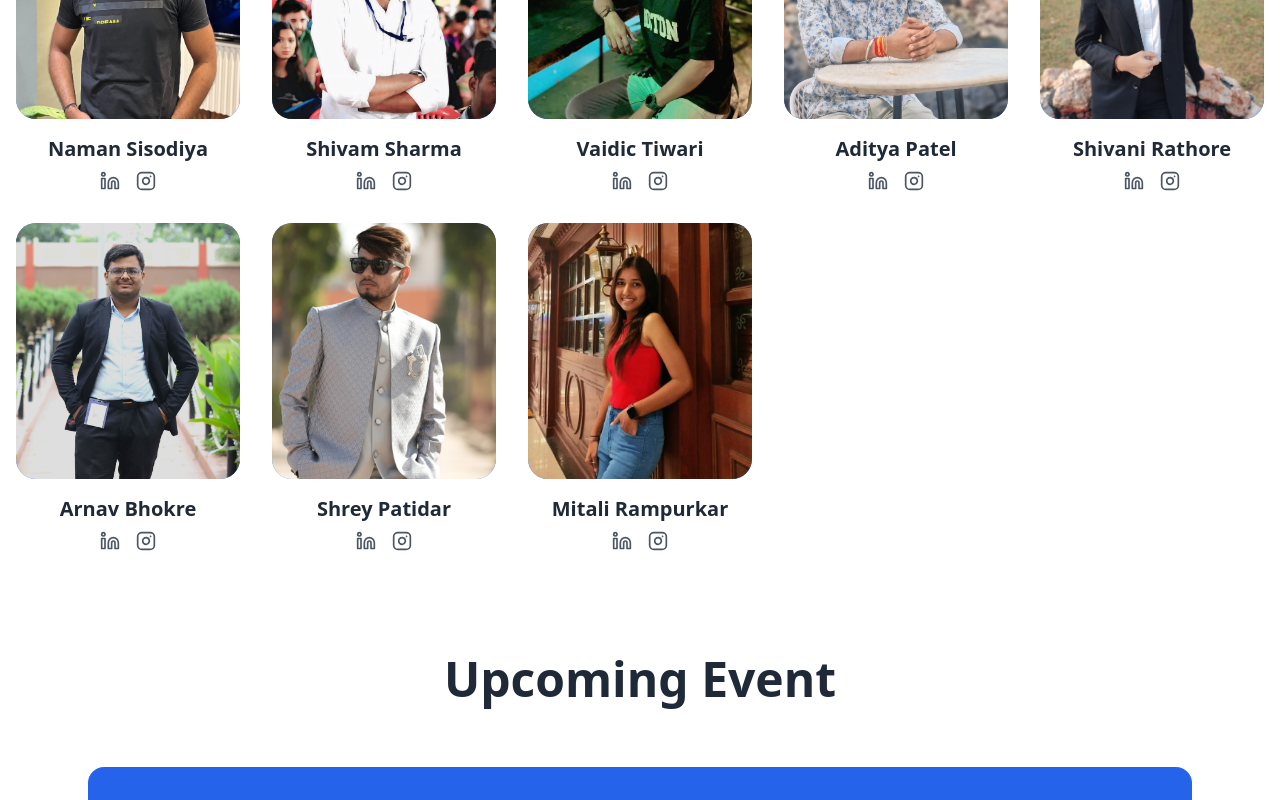
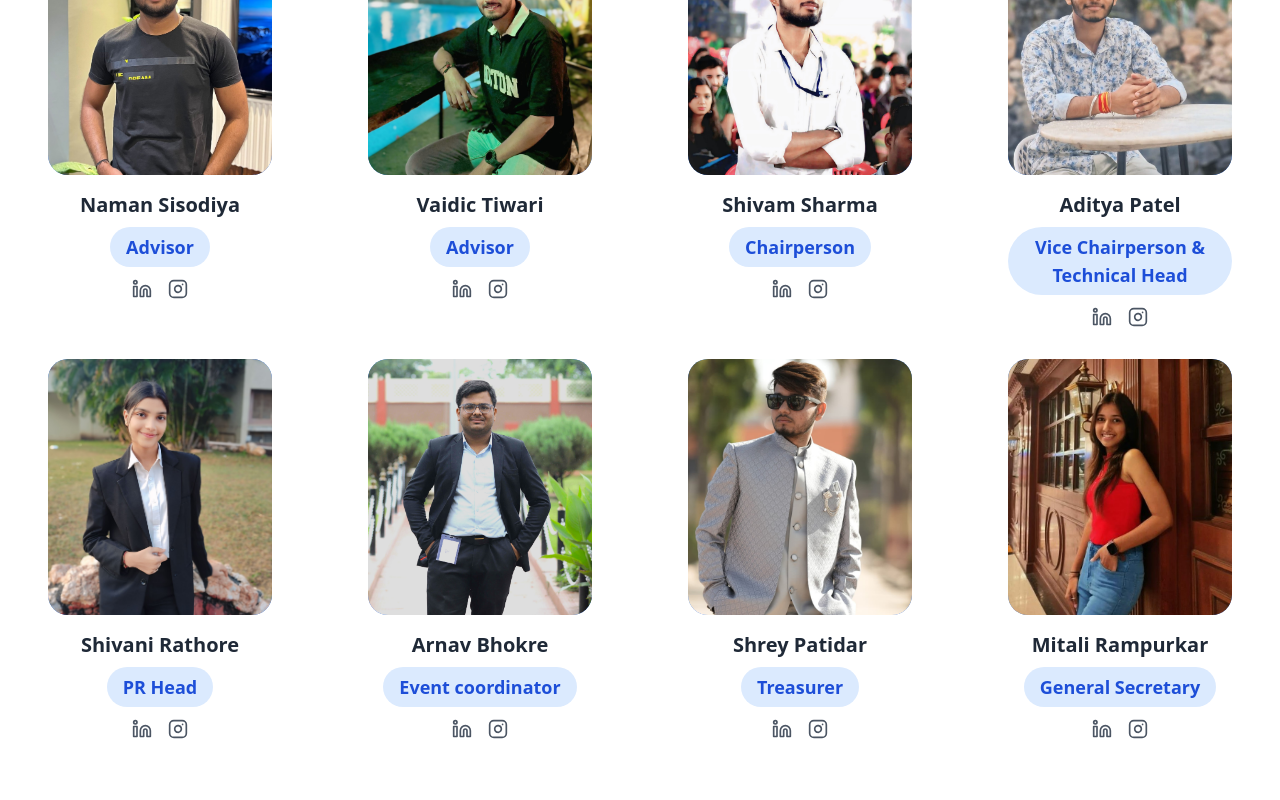
Before and after one commit to aadixcodes/NexHub---Tech-Community-Website, a Next.js app: page / in a window 1280 px wide. Shown: the part 3840-4640 px from the top of the page. Built offline with nearby package versions, Linux system fonts and the light colour scheme.

Commit message:
nexhubteam readyy

```diff
--- a/src/components/OurTeam.jsx
+++ b/src/components/OurTeam.jsx
@@ -1,140 +1,10 @@
-// import React from 'react';
-
-// const OurTeam = () => {
-//   return (
-//     <div className="mx-auto px-4 my-12  container py-8 text-gray-800">
-//       <div className="text-center flex flex-col justify-center items-center py-12">
-//         <h1 className="text-4xl md:text-5xl font-bold text-black-600">Meet the <span className='text-blue-500'> Visionaries </span> Behind NexHub</h1>
-//         <p className="text-lg text-gray-600 mt-4 max-w-5xl">
-//           At NexHub, our core team represents the driving force behind innovation, collaboration, and success. Each member brings unique expertise, passion, and dedication to creating solutions that make a difference. Together, we're shaping the future, one step at a time.
-//         </p>
-//       </div>
-
-//       <div className="grid grid-cols-1 sm:grid-cols-2 lg:grid-cols-3 xl:grid-cols-5 gap-8 justify-items-center">
-//         {/* Naman */}
-//         <div className="flex flex-col items-center w-full max-w-[224px]">
-//           <div className="relative w-56 h-64 bg-yellow-500 rounded-[20px] overflow-hidden">
-//             <img
-//               alt="Portrait of Naman Sisodiya"
-//               className="absolute top-0 w-full h-full object-cover transition-transform duration-500 hover:scale-110"
-//               src="/Assets/MembersImages/naman.jpg"
-//             />
-//           </div>
-//           <div className="mt-4 text-center w-full">
-//             <h2 className="text-xl font-bold">Naman Sisodiya</h2>
-//             <a
-//               href="https://www.linkedin.com/in/naman-sisodiya-7632622aa"
-//               target="_blank"
-//               rel="noopener noreferrer"
-//               className="text-gray-600 hover:text-blue-600 transition-colors"
-//             >
-//               Linkedin
-//             </a>
-//           </div>
-//         </div>
-
-//         {/* Shivam */}
-//         <div className="flex flex-col items-center w-full max-w-[224px]">
-//           <div className="relative w-56 h-64 bg-green-500 rounded-[20px] overflow-hidden">
-//             <img
-//               alt="Portrait of Shivam Sharma"
-//               className="absolute top-0 w-full h-full object-cover transition-transform duration-500 hover:scale-110"
-//               src="/Assets/MembersImages/shivam.jpg"
-//             />
-//           </div>
-//           <div className="mt-4 text-center w-full">
-//             <h2 className="text-xl font-bold">Shivam Sharma</h2>
-//             <a
-//               href="https://www.linkedin.com/in/shivam-sharma-ab489721b"
-//               target="_blank"
-//               rel="noopener noreferrer"
-//               className="text-gray-600 hover:text-blue-600 transition-colors"
-//             >
-//               Linkedin
-//             </a>
-//           </div>
-//         </div>
-
-//         {/* Vaidic */}
-//         <div className="flex flex-col items-center w-full max-w-[224px]">
-//           <div className="relative w-56 h-64 bg-teal-500 rounded-[20px] overflow-hidden">
-//             <img
-//               alt="Portrait of Vaidic Tiwari"
-//               className="absolute top-0 w-full h-full object-cover transition-transform duration-500 hover:scale-110"
-//               src="/Assets/MembersImages/vaidic.jpg"
-//             />
-//           </div>
-//           <div className="mt-4 text-center w-full">
-//             <h2 className="text-xl font-bold">Vaidic Tiwari</h2>
-//             <a
-//               href="https://www.linkedin.com/in/vaidictiwari"
-//               target="_blank"
-//               rel="noopener noreferrer"
-//               className="text-gray-600 hover:text-blue-600 transition-colors"
-//             >
-//               Linkedin
-//             </a>
-//           </div>
-//         </div>
-
-//         {/* Aditya */}
-//         <div className="flex flex-col items-center w-full max-w-[224px]">
-//           <div className="relative w-56 h-64 bg-blue-500 rounded-[20px] overflow-hidden">
-//             <img
-//               alt="Portrait of Aditya Patel"
-//               className="absolute top-0 w-full h-full object-cover object-top transition-transform duration-500 hover:scale-110"
-//               src="/Assets/MembersImages/aditya.jpg"
-//             />
-//           </div>
-//           <div className="mt-4 text-center w-full">
-//             <h2 className="text-xl font-bold">Aditya Patel</h2>
-//             <a
-//               href="https://www.linkedin.com/in/adityapatel09"
-//               target="_blank"
-//               rel="noopener noreferrer"
-//               className="text-gray-600 hover:text-blue-600 transition-colors"
-//             >
-//               Linkedin
-//             </a>
-//           </div>
-//         </div>
-
-//         {/* Shivani */}
-//         <div className="flex flex-col items-center w-full max-w-[224px]">
-//           <div className="relative w-56 h-64 bg-red-500 rounded-[20px] overflow-hidden">
-//             <img
-//               alt="Portrait of Shivani Rathore"
-// className="absolute top-0 w-full h-full object-cover object-top transition-transform duration-500 hover:scale-110"
-//               src="/Assets/MembersImages/shivani.jpg"
-//             />
-//           </div>
-//           <div className="mt-4 text-center w-full">
-//             <h2 className="text-xl font-bold">Shivani Rathore</h2>
-//             <a
-//               href="https://www.linkedin.com/in/shivani-rathore-697781310"
-//               target="_blank"
-//               rel="noopener noreferrer"
-//               className="text-gray-600 hover:text-blue-600 transition-colors"
-//             >
-//               Linkedin
-//             </a>
-//           </div>
-//         </div>
-//       </div>
-
-//     </div>
-//   );
-// };
-
-// export default OurTeam;
-
-
 import React from 'react';
 import { Linkedin, Instagram } from 'lucide-react';
 
 const teamMembers = [
   {
     name: "Naman Sisodiya",
+    position: "Advisor",
     image: "/Assets/MembersImages/naman.jpg",
     bgColor: "bg-blue-500",
     social: {
@@ -142,8 +12,20 @@ const teamMembers = [
       instagram: "https://www.instagram.com/naman29.ai/"
     }
   },
+
+  {
+    name: "Vaidic Tiwari",
+    position: "Advisor",
+    image: "/Assets/MembersImages/vaidic.jpg",
+    bgColor: "bg-blue-500",
+    social: {
+      linkedin: "https://www.linkedin.com/in/vaidictiwari",
+      instagram: "https://www.instagram.com/vaidic_t/"
+    }
+  },
   {
     name: "Shivam Sharma",
+    position: "Chairperson",
     image: "/Assets/MembersImages/shivam.jpg",
     bgColor: "bg-blue-500",
     social: {
@@ -152,16 +34,8 @@ const teamMembers = [
     }
   },
   {
-    name: "Vaidic Tiwari",
-    image: "/Assets/MembersImages/vaidic.jpg",
-    bgColor: "bg-blue-500",
-    social: {
-      linkedin: "https://www.linkedin.com/in/vaidictiwari",
-      instagram: "https://www.instagram.com/vaidic_t/"
-    }
-  },
-  {
     name: "Aditya Patel",
+    position: "Vice Chairperson & Technical Head",
     image: "/Assets/MembersImages/adityaa.jpeg",
     bgColor: "bg-blue-500",
     social: {
@@ -171,6 +45,7 @@ const teamMembers = [
   },
   {
     name: "Shivani Rathore",
+    position: "PR Head",
     image: "/Assets/MembersImages/shivani.jpg",
     bgColor: "bg-blue-500",
     social: {
@@ -180,6 +55,7 @@ const teamMembers = [
   },
   {
     name: "Arnav Bhokre",
+    position: "Event coordinator",
     image: "/Assets/MembersImages/arnav.jpg",
     bgColor: "bg-blue-500",
     social: {
@@ -189,6 +65,7 @@ const teamMembers = [
   },
   {
     name: "Shrey Patidar",
+    position: "Treasurer",
     image: "/Assets/MembersImages/shrey.jpg",
     bgColor: "bg-blue-500",
     social: {
@@ -198,6 +75,7 @@ const teamMembers = [
   },
   {
     name: "Mitali Rampurkar",
+    position: "General Secretary",
     image: "/Assets/MembersImages/mitali.jpg",
     bgColor: "bg-blue-500",
     social: {
@@ -209,8 +87,12 @@ const teamMembers = [
 
 const OurTeam = () => {
   return (
-    <div className="mx-auto px-4 my-12 container py-8 text-gray-800">
+    <div className="mx-auto px-4 mb-12 mt-8 container py-8 text-gray-800">
       <div className="text-center flex flex-col justify-center items-center py-12">
+        <h1 className="text-4xl md:text-5xl font-bold text-black-600">
+          Our Team
+        </h1>
+        <br />
         <h1 className="text-4xl md:text-5xl font-bold text-black-600">
           Meet the <span className="text-blue-500">Visionaries</span> Behind NexHub
         </h1>
@@ -219,7 +101,7 @@ const OurTeam = () => {
         </p>
       </div>
 
-      <div className="grid grid-cols-1 sm:grid-cols-2 lg:grid-cols-3 xl:grid-cols-5 gap-8 justify-items-center">
+      <div className="grid grid-cols-1 sm:grid-cols-2 lg:grid-cols-3 xl:grid-cols-4 gap-8 justify-items-center">
         {teamMembers.map((member, index) => (
           <div key={index} className="flex flex-col items-center w-full max-w-[224px]">
             <div className={`relative w-56 h-64 ${member.bgColor} rounded-[20px] overflow-hidden`}>
@@ -231,6 +113,11 @@ const OurTeam = () => {
             </div>
             <div className="mt-4 text-center w-full">
               <h2 className="text-xl font-bold">{member.name}</h2>
+              <div className="mt-2 mb-3">
+                <span className="px-4 py-1.5 bg-blue-100 text-blue-700 rounded-full font-semibold text-lg inline-block">
+                  {member.position}
+                </span>
+              </div>
               <div className="flex justify-center gap-4 mt-2">
                 <a
                   href={member.social.linkedin}
```
